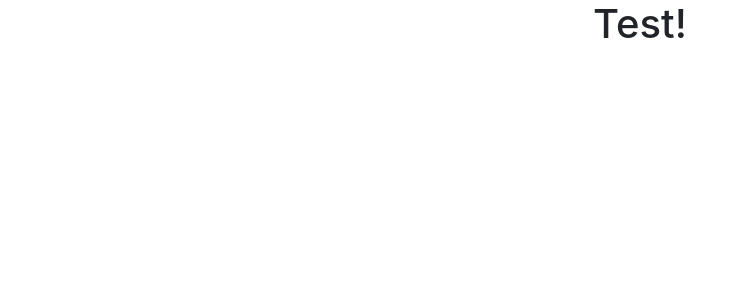
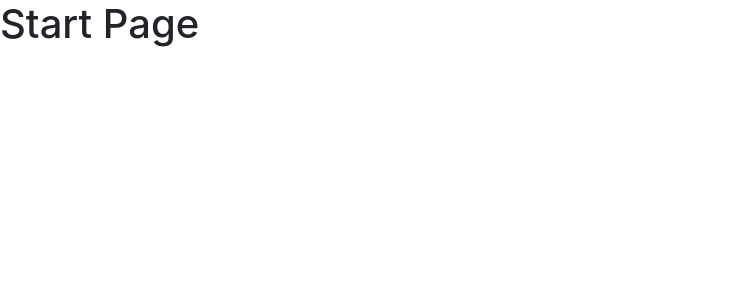
Before and after one commit to chebb44/rs-lang-24, a React (Create React App) app: page / in a window 1280 px wide. Shown: the top 300 px of the page, without its empty margins (0-745 px from the left). Built offline with nearby package versions, Linux system fonts and the light colour scheme.

Commit message:
feat: add page selector

```diff
--- a/src/app/App.js
+++ /dev/null
@@ -1,12 +0,0 @@
-import React from 'react';
-import './App.scss';
-
-function App() {
-  return (
-    <div className="App">
-      <h1 >Test!</h1>
-    </div>
-  );
-}
-
-export default App;
--- a/src/app/appStateReducer.js
+++ /dev/null
@@ -1,15 +0,0 @@
-const defaultData = {
-  loading: true,
-  backgroundURL: '',
-  timezoneOffset: 0,
-};
-
-export const selectorAppState = state => state.appState;
-
-export default function appState(state = defaultData, action) {
-  switch (action.type) {
-
-    default:
-      return state;
-  }
-}
--- a/src/index.js
+++ b/src/index.js
@@ -1,17 +1,17 @@
 import React from 'react';
 import ReactDOM from 'react-dom';
 import './index.css';
-import App from './app/App';
 import * as serviceWorker from './serviceWorker';
 import { Provider } from 'react-redux';
 import { store, saga } from './store/store';
 import {sagaWatcher} from './store/sagaWatcher';
+import { PageSelector } from './pageSelector/PageSelector';
 
 const render = () => {
   return ReactDOM.render(
     <React.StrictMode>
       <Provider store= { store }>
-        <App />
+        <PageSelector />
       </Provider>
     </React.StrictMode>,
     document.getElementById('root')
--- /dev/null
+++ b/src/pageSelector/PAGES.js
@@ -0,0 +1 @@
+export const START_PAGE = 'START_PAGE';
--- /dev/null
+++ b/src/pageSelector/PageSelector.js
@@ -0,0 +1,23 @@
+import React from 'react';
+import './PageSelector.scss';
+import { START_PAGE } from './PAGES';
+import { useSelector } from 'react-redux';
+import { selectorPageSelector } from './pageSelectorReducer';
+
+export const PageSelector = () => {
+  const {page} = useSelector(selectorPageSelector);
+  return (
+    <div className="root-app-container">
+      <RenderSwitch page={page} />
+    </div>
+  );
+};
+
+const RenderSwitch = (page) => {
+  switch (page) {
+    case START_PAGE:
+      return <h1>Start Page</h1>;
+    default:
+      return <h1>Start Page</h1>;
+  }
+};
--- /dev/null
+++ b/src/pageSelector/pageSelectorReducer.js
@@ -0,0 +1,15 @@
+import { START_PAGE } from './PAGES';
+
+const defaultData = {
+  page: START_PAGE,
+};
+
+export const selectorPageSelector = state => state.pageSelector;
+
+export default function pageSelector(state = defaultData, action) {
+  switch (action.type) {
+
+    default:
+      return state;
+  }
+}
--- a/src/store/rootReducer.js
+++ b/src/store/rootReducer.js
@@ -1,6 +1,6 @@
 import { combineReducers } from 'redux';
-import appState from '../app/appStateReducer';
+import pageSelector from '../pageSelector/pageSelectorReducer';
 
 export const rootReducer = combineReducers({
-  appState,
+  pageSelector
 });
```
Also changed, not shown: public/manifest.json, src/pageSelector/PageSelector.scss (renamed from src/app/App.scss).
